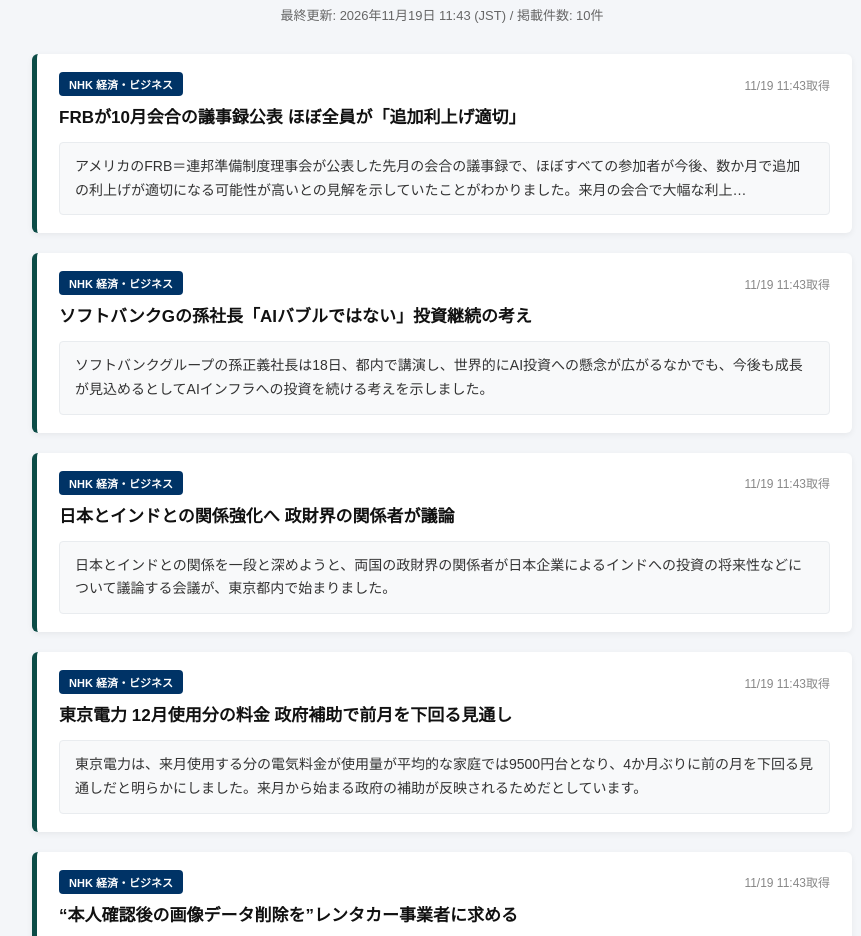
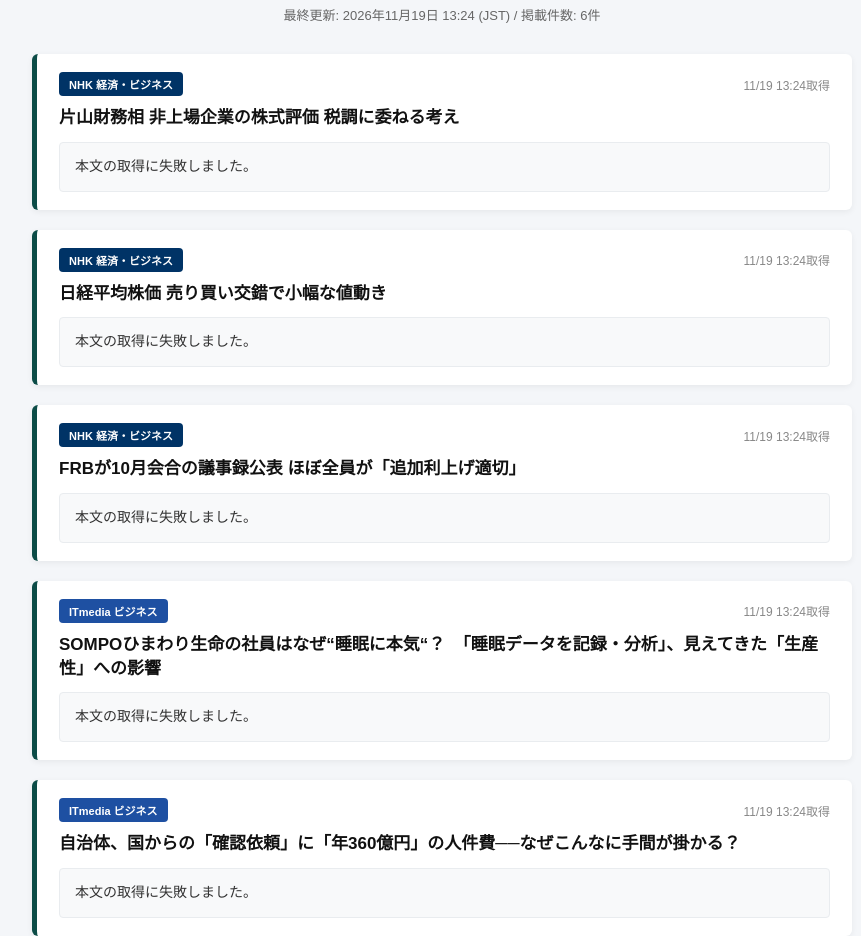
Before and after one commit to mistyrain1205/news-digest, a plain HTML site: page index.html in a window 1280 px wide. Shown: the part 73-1009 px from the top of the page, without its empty margins (198-1059 px from the left). Drawn offline with Linux system fonts and the light colour scheme.

Commit message:
Update news digest via Colab

```diff
--- a/index.html
+++ b/index.html
@@ -24,97 +24,61 @@
 <div class="container">
     <header>
         <h1>ビジネス・行政 最新ニュース</h1>
-        <p>最終更新: 2026年11月19日 11:43 (JST) / 掲載件数: 10件</p>
+        <p>最終更新: 2026年11月19日 13:24 (JST) / 掲載件数: 6件</p>
     </header>
 
     <div class="card">
         <div class="card-header">
             <span class="badge" style="background-color: #003366;">NHK 経済・ビジネス</span>
-            <span class="date">11/19 11:43取得</span>
+            <span class="date">11/19 13:24取得</span>
         </div>
-        <h2 class="title"><a href="https://news.web.nhk/newsweb/na/nd-20261119de78144" target="_blank" rel="noopener">FRBが10月会合の議事録公表 ほぼ全員が「追加利上げ適切」</a></h2>
-        <div class="summary-box">アメリカのFRB＝連邦準備制度理事会が公表した先月の会合の議事録で、ほぼすべての参加者が今後、数か月で追加の利上げが適切になる可能性が高いとの見解を示していたことがわかりました。来月の会合で大幅な利上…</div>
+        <h2 class="title"><a href="https://news.web.nhk/newsweb/na/nd-20261119de78296" target="_blank" rel="noopener">片山財務相 非上場企業の株式評価 税調に委ねる考え</a></h2>
+        <div class="summary-box">本文の取得に失敗しました。</div>
     </div>
 
     <div class="card">
         <div class="card-header">
             <span class="badge" style="background-color: #003366;">NHK 経済・ビジネス</span>
-            <span class="date">11/19 11:43取得</span>
+            <span class="date">11/19 13:24取得</span>
         </div>
-        <h2 class="title"><a href="https://news.web.nhk/newsweb/na/nd-20261118de78044" target="_blank" rel="noopener">ソフトバンクGの孫社長「AIバブルではない」投資継続の考え</a></h2>
-        <div class="summary-box">ソフトバンクグループの孫正義社長は18日、都内で講演し、世界的にAI投資への懸念が広がるなかでも、今後も成長が見込めるとしてAIインフラへの投資を続ける考えを示しました。</div>
+        <h2 class="title"><a href="https://news.web.nhk/newsweb/na/nd-20261119de78267" target="_blank" rel="noopener">日経平均株価 売り買い交錯で小幅な値動き</a></h2>
+        <div class="summary-box">本文の取得に失敗しました。</div>
     </div>
 
     <div class="card">
         <div class="card-header">
             <span class="badge" style="background-color: #003366;">NHK 経済・ビジネス</span>
-            <span class="date">11/19 11:43取得</span>
+            <span class="date">11/19 13:24取得</span>
         </div>
-        <h2 class="title"><a href="https://news.web.nhk/newsweb/na/nd-20261118de78046" target="_blank" rel="noopener">日本とインドとの関係強化へ 政財界の関係者が議論</a></h2>
-        <div class="summary-box">日本とインドとの関係を一段と深めようと、両国の政財界の関係者が日本企業によるインドへの投資の将来性などについて議論する会議が、東京都内で始まりました。</div>
-    </div>
-
-    <div class="card">
-        <div class="card-header">
-            <span class="badge" style="background-color: #003366;">NHK 経済・ビジネス</span>
-            <span class="date">11/19 11:43取得</span>
-        </div>
-        <h2 class="title"><a href="https://news.web.nhk/newsweb/na/nd-20261118de78043" target="_blank" rel="noopener">東京電力 12月使用分の料金 政府補助で前月を下回る見通し</a></h2>
-        <div class="summary-box">東京電力は、来月使用する分の電気料金が使用量が平均的な家庭では9500円台となり、4か月ぶりに前の月を下回る見通しだと明らかにしました。来月から始まる政府の補助が反映されるためだとしています。</div>
-    </div>
-
-    <div class="card">
-        <div class="card-header">
-            <span class="badge" style="background-color: #003366;">NHK 経済・ビジネス</span>
-            <span class="date">11/19 11:43取得</span>
-        </div>
-        <h2 class="title"><a href="https://news.web.nhk/newsweb/na/nd-20261118de78036" target="_blank" rel="noopener">“本人確認後の画像データ削除を”レンタカー事業者に求める</a></h2>
-        <div class="summary-box">不正アクセスによってカーシェアリングサービスのシステムから個人情報が漏えいしたことを受けて、政府の個人情報保護委員会は、全国のレンタカー事業者に対し、本人確認が済みしだい、運転免許証などの画像データを…</div>
+        <h2 class="title"><a href="https://news.web.nhk/newsweb/na/nd-20261119de78144" target="_blank" rel="noopener">FRBが10月会合の議事録公表 ほぼ全員が「追加利上げ適切」</a></h2>
+        <div class="summary-box">本文の取得に失敗しました。</div>
     </div>
 
     <div class="card">
         <div class="card-header">
             <span class="badge" style="background-color: #1e50a2;">ITmedia ビジネス</span>
-            <span class="date">11/19 11:43取得</span>
+            <span class="date">11/19 13:24取得</span>
         </div>
         <h2 class="title"><a href="https://www.itmedia.co.jp/business/articles/2611/19/news004.html" target="_blank" rel="noopener">SOMPOひまわり生命の社員はなぜ“睡眠に本気“？　「睡眠データを記録・分析」、見えてきた「生産性」への影響</a></h2>
-        <div class="summary-box">SOMPOひまわり生命保険は、社員の睡眠改善に取り組んでいる。個人的な領域である睡眠を経営課題と捉え、取り組みを推進するのはなぜか。その狙いと社員の意識の変化について、健康経営グループの担当者に話を聞いた。</div>
+        <div class="summary-box">本文の取得に失敗しました。</div>
     </div>
 
     <div class="card">
         <div class="card-header">
             <span class="badge" style="background-color: #1e50a2;">ITmedia ビジネス</span>
-            <span class="date">11/19 11:43取得</span>
+            <span class="date">11/19 13:24取得</span>
         </div>
         <h2 class="title"><a href="https://www.itmedia.co.jp/business/articles/2611/19/news007.html" target="_blank" rel="noopener">自治体、国からの「確認依頼」に「年360億円」の人件費──なぜこんなに手間が掛かる？</a></h2>
-        <div class="summary-box">国から自治体へ届く「調査・照会」の負担は、年間約360億円、職員約4500人分に上るとの推計が公開された。問題は負担の重さだけでなく、もう一つの見逃せない別の論点があると筆者は指摘する。</div>
+        <div class="summary-box">本文の取得に失敗しました。</div>
     </div>
 
     <div class="card">
         <div class="card-header">
             <span class="badge" style="background-color: #1e50a2;">ITmedia ビジネス</span>
-            <span class="date">11/19 11:43取得</span>
+            <span class="date">11/19 13:24取得</span>
         </div>
         <h2 class="title"><a href="https://www.itmedia.co.jp/business/articles/2611/19/news042.html" target="_blank" rel="noopener">Microsoft障害、ユーザー補償どうなる？　「月額料金の最大100％分をクレジット付与」明記した“契約“の中身</a></h2>
-        <div class="summary-box">11月に起きたMicrosoftのサービス障害によって「メールが1日止まる」など影響を受けた企業が多い。ユーザー企業への補償はどうなるのか。「SLA」（サービス品質補償）を確認した。</div>
-    </div>
-
-    <div class="card">
-        <div class="card-header">
-            <span class="badge" style="background-color: #1e50a2;">ITmedia ビジネス</span>
-            <span class="date">11/19 11:43取得</span>
-        </div>
-        <h2 class="title"><a href="https://www.itmedia.co.jp/business/articles/2611/19/news036.html" target="_blank" rel="noopener">孫正義氏が「墓石に刻んでほしい」と明かした言葉　流した涙、もう「時間との勝負」やり残したことは？</a></h2>
-        <div class="summary-box">孫正義氏が目指す「ASI」（人工超知性）。その始まりは、17歳の時に見た“1枚の写真”だった。情報革命を掲げて歩んだ人生、その最後に残った「大きな志」について、孫氏が語った。</div>
-    </div>
-
-    <div class="card">
-        <div class="card-header">
-            <span class="badge" style="background-color: #1e50a2;">ITmedia ビジネス</span>
-            <span class="date">11/19 11:43取得</span>
-        </div>
-        <h2 class="title"><a href="https://www.itmedia.co.jp/business/articles/2611/19/news017.html" target="_blank" rel="noopener">副業も「成果の一部」になる時代へ　日立Lumada担当部長が実践する「副業管理職」という働き方</a></h2>
-        <div class="summary-box">日立製作所で副業として地域活動に参画する斎藤岳さん。多忙な本業と副業との間で、どのように働き方を調整しているのか。今後の会社と社員の関係をどう見ているのか？　2030年の働き方について聞いた。</div>
+        <div class="summary-box">本文の取得に失敗しました。</div>
     </div>
 
 </div>
```
